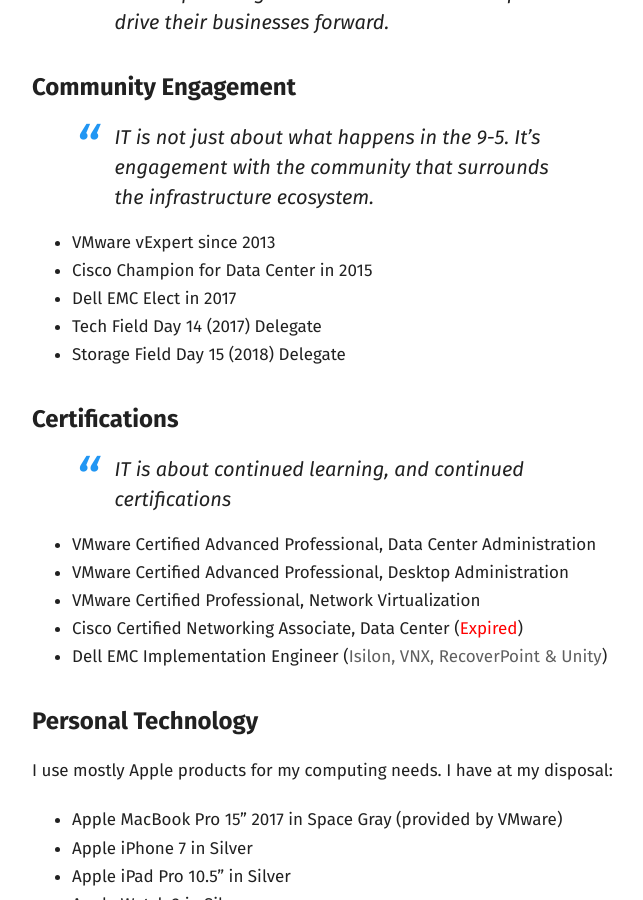
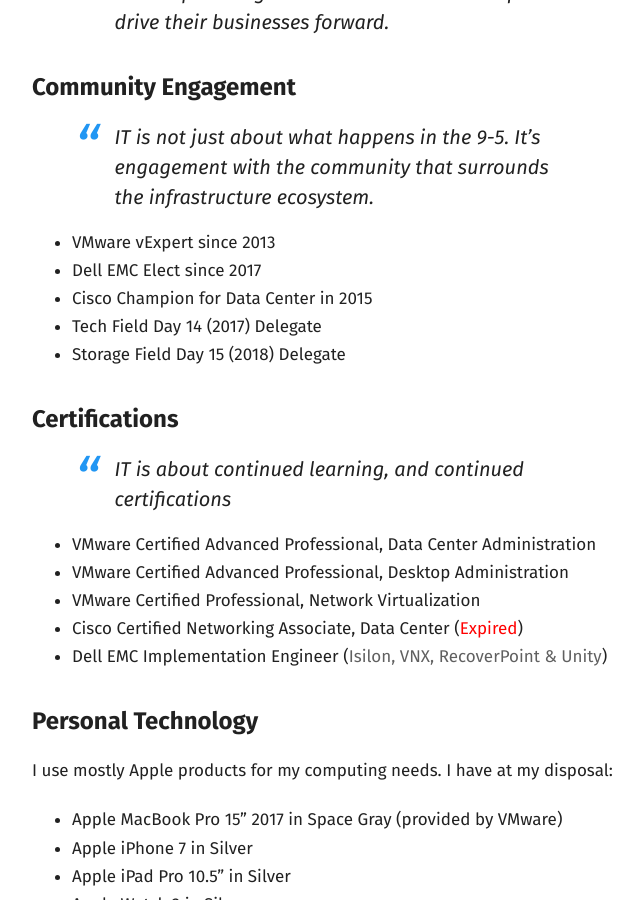
Before and after one commit to vmstan/vmstan.github.io, a Jekyll site: the page built from about/index.md, in a window 1280 px wide and 900 px high, scrolled down 470 px. Shown: the whole window, without its empty margins (296-939 px from the left). Built offline with Jekyll 4.4.1, drawn with Linux system fonts in a browser that asks for light colours.

Commit message:
Rearrange engagement

```diff
--- a/about/index.md
+++ b/about/index.md
@@ -12,8 +12,8 @@
 > IT is not just about what happens in the 9-5. It’s engagement with the community that surrounds the infrastructure ecosystem.
 
 * VMware vExpert since 2013
+* Dell EMC Elect since 2017
 * Cisco Champion for Data Center in 2015
-* Dell EMC Elect in 2017
 * Tech Field Day 14 (2017) Delegate
 * Storage Field Day 15 (2018) Delegate
 
```
